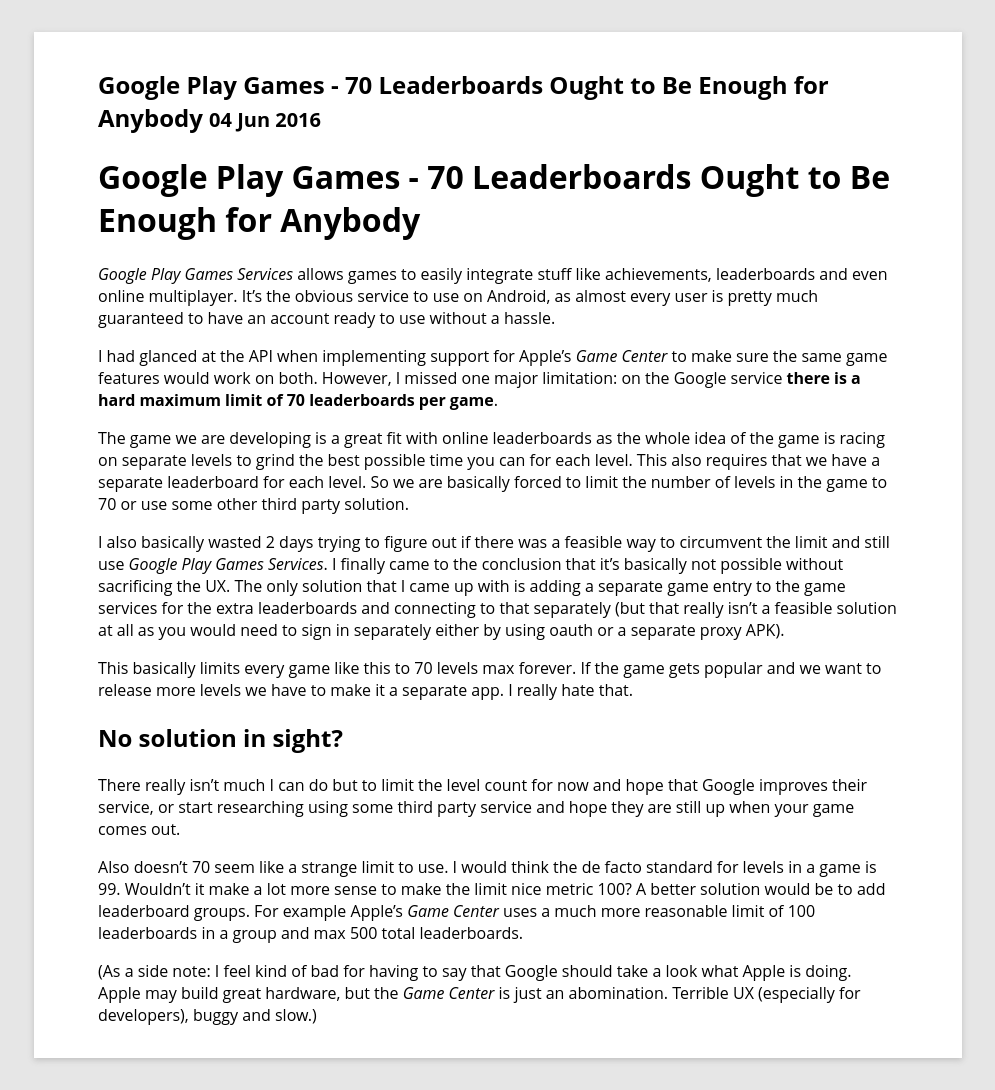
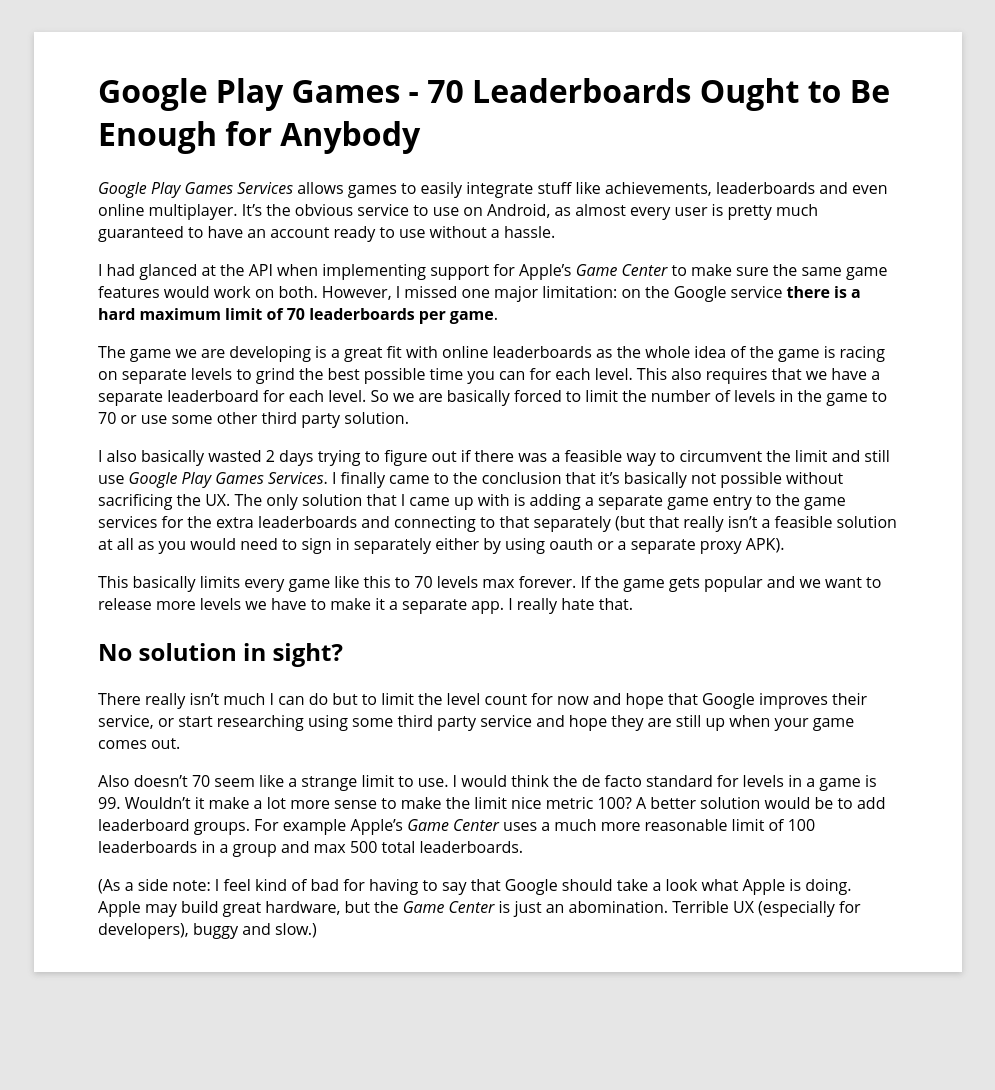
Before and after one commit to suikki/suikki.github.io, a Jekyll site: the page built from _posts/2016-06-04-70-Leaderboards-ought-to-be-engough-for-anybody.md, in a window 1280 px wide. Shown: the whole page, without its empty margins (142-1137 px from the left). Built offline with Jekyll 4.4.1, drawn with Linux system fonts in a browser that asks for light colours; after the commit the page ends 1004 px from its top, so only the background shows below that.

Commit message:
Post title fix.

```diff
--- a/_layouts/post.html
+++ b/_layouts/post.html
@@ -3,12 +3,14 @@
 comments: true
 ---
 
-<h2 class="post_title">
+<h1 class="post_title">
 	{{ page.title }}
+	{% comment %}
 	{% if page.date %}
 		<small>{{ page.date | date_to_string }}</small>
 	{% endif %}
-</h2>
+	{% endcomment %}
+</h1>
 
 <div id="post_content">
 	{{ content }}
--- a/_posts/2016-06-04-70-Leaderboards-ought-to-be-engough-for-anybody.md
+++ b/_posts/2016-06-04-70-Leaderboards-ought-to-be-engough-for-anybody.md
@@ -2,9 +2,6 @@
 layout: post
 title: Google Play Games - 70 Leaderboards Ought to Be Enough for Anybody
 ---
-
-{{ page.title }}
-================
 
 *Google Play Games Services* allows games to easily integrate stuff like achievements, leaderboards and even online multiplayer. It's the obvious service to use on Android, as almost every user is pretty much guaranteed to have an account ready to use without a hassle.
 
```
